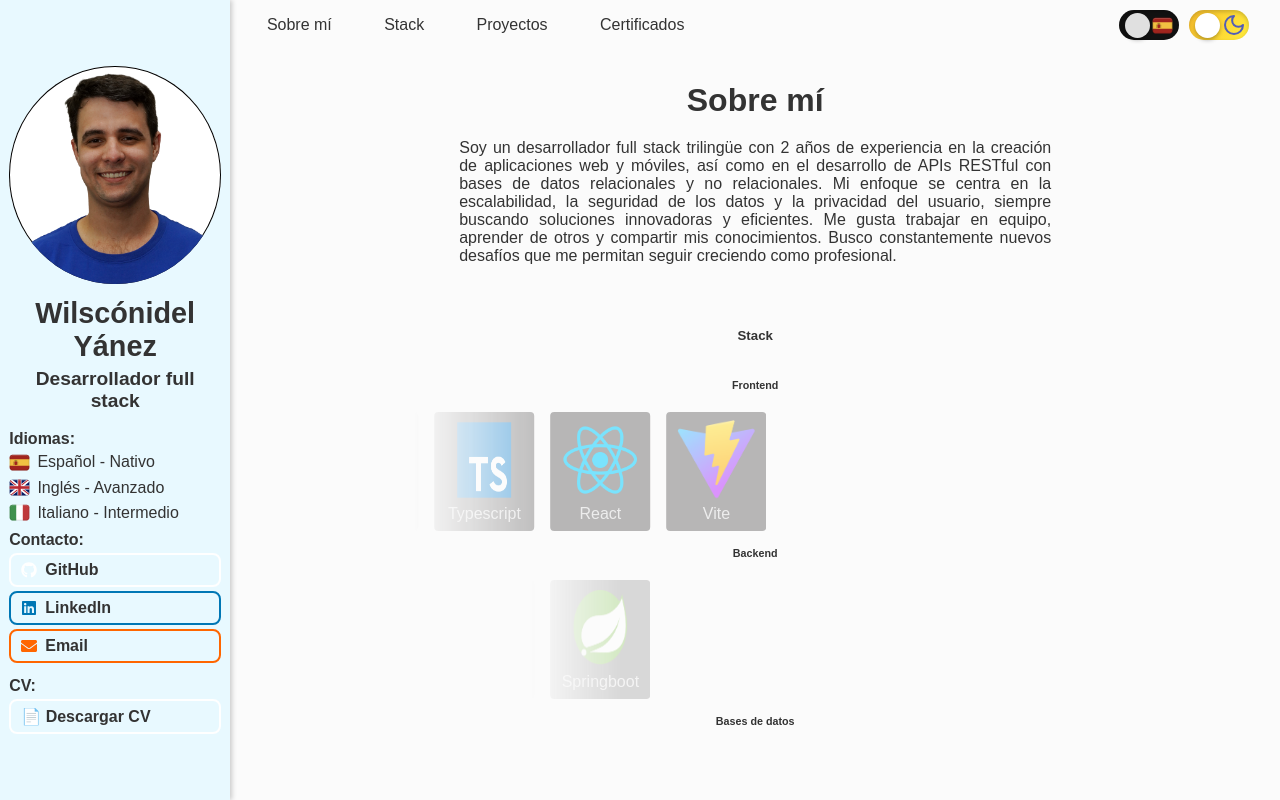
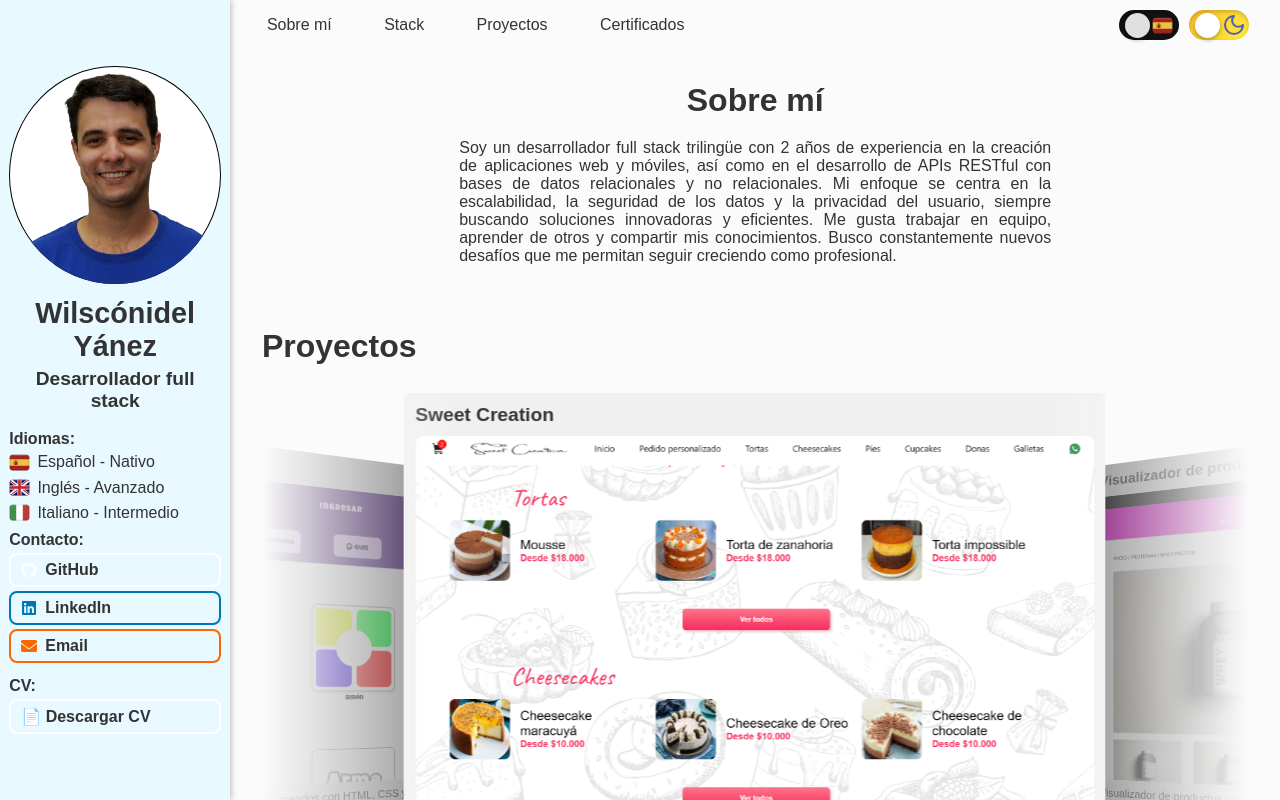
Before and after one commit to WiusGH/portfolio, a React (Vite) app: page / in a window 1280 px wide. Built offline with nearby package versions, Linux system fonts and the light colour scheme; grey boxes are pictures that could not be loaded.

Commit message:
feat(Swiper): implement Swiper in the Projects section

```diff
--- a/package.json
+++ b/package.json
@@ -13,7 +13,8 @@
     "lucide-react": "^0.474.0",
     "react": "^18.3.1",
     "react-dom": "^18.3.1",
-    "react-icons": "^5.4.0"
+    "react-icons": "^5.4.0",
+    "swiper": "^11.2.3"
   },
   "devDependencies": {
     "@eslint/js": "^9.17.0",
--- a/src/App.tsx
+++ b/src/App.tsx
@@ -101,9 +101,9 @@ const App: React.FC = () => {
         <ProfileSection ref={aboutRef}>
           <AboutMe />
         </ProfileSection>
-        <ProfileSection ref={stackRef}>
+        {/* <ProfileSection ref={stackRef}>
           <Stack />
-        </ProfileSection>
+        </ProfileSection> */}
         <ProfileSection ref={projectsRef}>
           <Projects />
         </ProfileSection>
--- a/src/components/cards/ProjectCard.module.css
+++ b/src/components/cards/ProjectCard.module.css
@@ -5,7 +5,7 @@
   gap: 5px;
   border-radius: 6px;
   padding: 1.5%;
-  width: 29%;
+  width: 90%;
   @media (max-width: 768px) {
     width: 100%;
     padding: 4%;
--- a/src/components/main content/projects/Projects.module.css
+++ b/src/components/main content/projects/Projects.module.css
@@ -1,7 +1,7 @@
 .projects {
   display: flex;
   flex-direction: column;
-  align-items: center;
+  width: 100%;
   h5 {
     font-size: 2rem;
   }
--- a/src/components/main content/projects/Projects.tsx
+++ b/src/components/main content/projects/Projects.tsx
@@ -1,11 +1,11 @@
 import style from "./Projects.module.css";
 import playDom from "../../../assets/screenshots/play-dom.png";
 import sweetCreation from "../../../assets/screenshots/sweet-creation.png";
-import ProjectCard from "../../cards/ProjectCard";
 import betterCommerce from "../../../assets/screenshots/better-commerce.png";
 import converter from "../../../assets/screenshots/converter.png";
 import cerrajeria from "../../../assets/screenshots/cerrajero.png";
 import { useLanguage } from "../../contexts/LanguageContext";
+import ProjectsSwiper from "../../swipers/ProjectsSwiper";
 
 const Projects = () => {
   const { t } = useLanguage();
@@ -62,17 +62,7 @@ const Projects = () => {
     <div className={style.projects}>
       <h5>{t("projects")}</h5>
       <div className={style.projectList}>
-        {projectsList.map((project) => (
-          <ProjectCard
-            key={project.title}
-            title={project.title}
-            imageUrl={project.image}
-            description={project.description}
-            siteUrl={project.url}
-            githubUrl={project.githubUrl}
-            techs={project.techs}
-          />
-        ))}
+        <ProjectsSwiper projects={projectsList} />
       </div>
     </div>
   );
--- /dev/null
+++ b/src/components/swipers/ProjectSwiper.module.css
@@ -0,0 +1,34 @@
+.swiperContainer {
+  max-width: 100%;
+  max-height: 100%;
+  padding-bottom: 30px;
+  mask-image: linear-gradient(
+    to right,
+    rgba(0, 0, 0, 0) 0%,
+    rgba(0, 0, 0, 1) 20%,
+    rgba(0, 0, 0, 1) 80%,
+    rgba(0, 0, 0, 0) 100%
+  );
+  -webkit-mask-image: linear-gradient(
+    to right,
+    rgba(0, 0, 0, 0) 0%,
+    rgba(0, 0, 0, 1) 20%,
+    rgba(0, 0, 0, 1) 80%,
+    rgba(0, 0, 0, 0) 100%
+  );
+}
+.swiperSlide {
+  display: flex;
+  justify-content: center;
+  align-items: center;
+  transition: transform 0.3s ease-in-out;
+}
+
+.swiper-slide {
+  opacity: 0.5;
+  transition: opacity 0.3s ease-in-out;
+}
+
+.swiper-slide-active {
+  opacity: 1;
+}
--- /dev/null
+++ b/src/components/swipers/ProjectsSwiper.tsx
@@ -0,0 +1,53 @@
+import { Swiper, SwiperSlide } from "swiper/react";
+import { EffectCoverflow, Pagination, Autoplay } from "swiper/modules";
+import "swiper/swiper-bundle.css";
+import ProjectCard from "../cards/ProjectCard";
+import s from "./ProjectSwiper.module.css";
+
+interface ProjectsSwiperProps {
+  projects: {
+    title: string;
+    description: string;
+    image: string;
+    url: string;
+    githubUrl?: string;
+    techs: string[];
+  }[];
+}
+
+const ProjectsSwiper: React.FC<ProjectsSwiperProps> = ({ projects }) => {
+  return (
+    <Swiper
+      className={s.swiperContainer}
+      modules={[EffectCoverflow, Pagination, Autoplay]}
+      spaceBetween={20}
+      slidesPerView={1.3}
+      centeredSlides={true}
+      effect="coverflow"
+      coverflowEffect={{
+        rotate: 20,
+        stretch: 25,
+        depth: 100,
+        modifier: 2,
+        slideShadows: true,
+      }}
+      autoplay={{ delay: 2500, disableOnInteraction: false }}
+      pagination={{ clickable: true }}
+    >
+      {projects.map((project, index) => (
+        <SwiperSlide className={s.swiperSlide} key={index}>
+          <ProjectCard
+            title={project.title}
+            imageUrl={project.image}
+            description={project.description}
+            siteUrl={project.url}
+            githubUrl={project.githubUrl}
+            techs={project.techs}
+          />
+        </SwiperSlide>
+      ))}
+    </Swiper>
+  );
+};
+
+export default ProjectsSwiper;
--- a/vite.config.ts
+++ b/vite.config.ts
@@ -1,7 +1,7 @@
-import { defineConfig } from 'vite'
-import react from '@vitejs/plugin-react-swc'
+import { defineConfig } from "vite";
+import react from "@vitejs/plugin-react-swc";
 
 // https://vite.dev/config/
 export default defineConfig({
   plugins: [react()],
-})
+});
```
Also changed, not shown: 1 other file (tests, documents, lock files or other folders).
